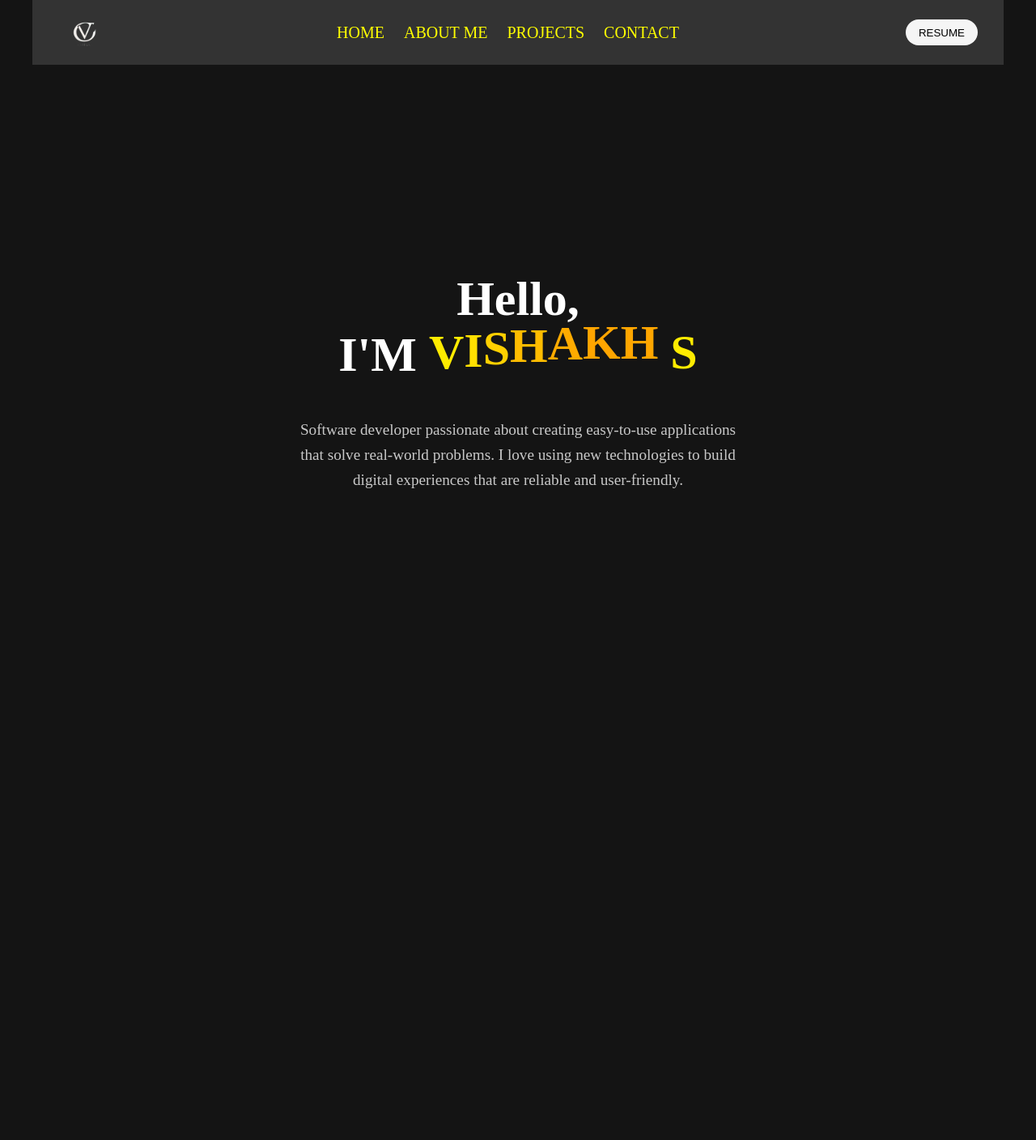
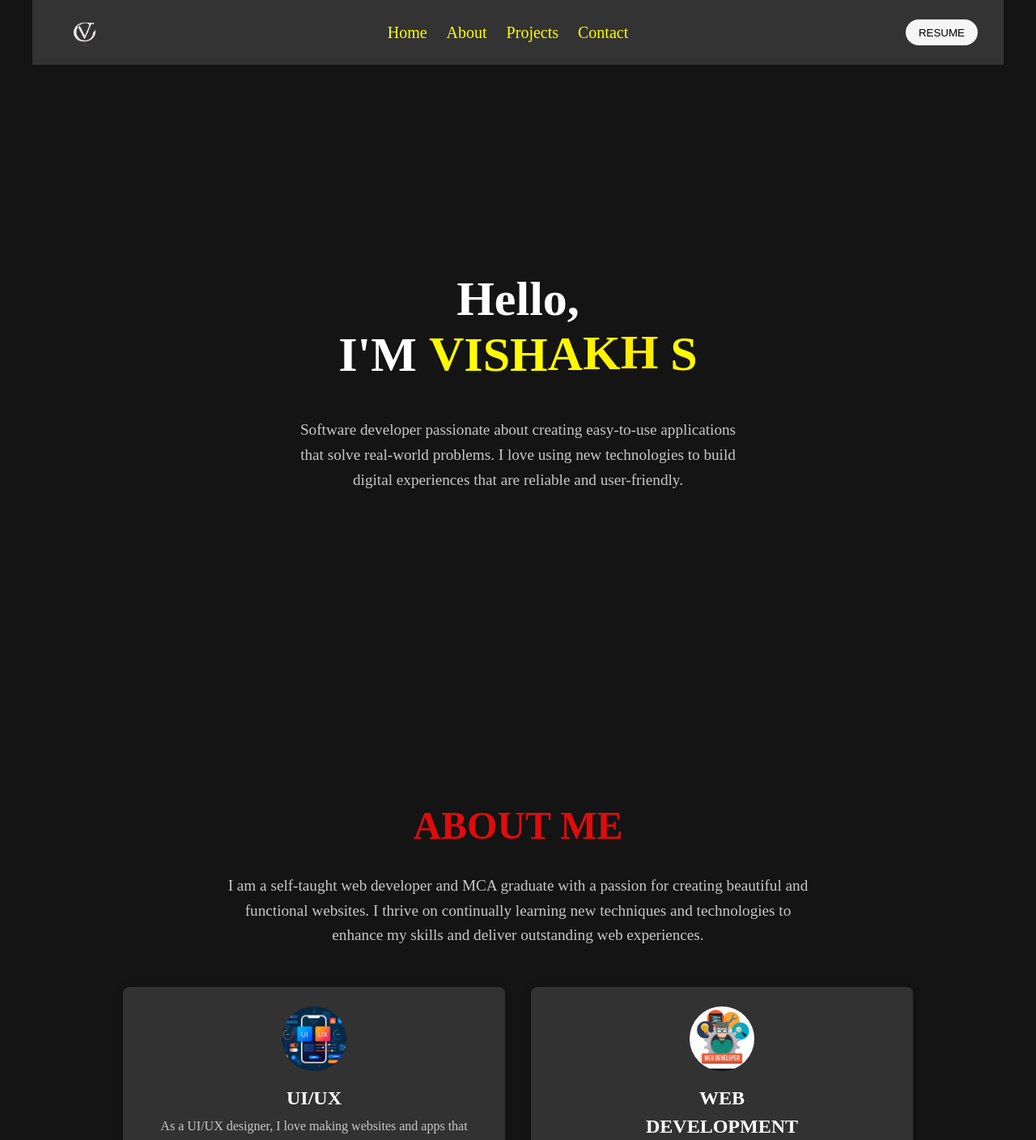
Before and after one commit to Vishakhs0019/PORTFOLIO, a React (Vite) app: page / in a window 1280 px wide. Shown: the top 1408 px of the page at 81% size. Before the commit the page ends 880 px from the top, so only its background shows below. Built offline with nearby package versions, Linux system fonts and the light colour scheme.

Commit message:
git commit

```diff
--- a/src/App.jsx
+++ b/src/App.jsx
@@ -14,13 +14,10 @@ function App() {
   return (
     <>
       <Navbar/>
-      <Routes>
-      <Route path="/game" element={<Game/>}/>
-      <Route path="/contact" element={<Contact/>}/>
-      <Route path="/" element={<Home/>}/>
-      <Route path="/about" element={<About/>}/>
-      <Route path="/project" element={<Project/>}/>
-      </Routes>
+      <Home/>
+      <About/>
+      <Project/>
+      <Contact/>
     </>
   )
 }
--- a/src/contact.css
+++ b/src/contact.css
@@ -1,6 +1,6 @@
 
 
-  .container {
+  #container {
     max-width: 600px;
     margin: 20px auto;
     background: #323232;
--- a/src/contact.jsx
+++ b/src/contact.jsx
@@ -20,7 +20,7 @@ function Contact() {
   };
 
   return (
-    <div className="container">
+    <div  id="container">
       <h2>Contact Us</h2>
       <form ref={form} onSubmit={sendEmail}>
         <div className="form-group">
--- a/src/navbar.jsx
+++ b/src/navbar.jsx
@@ -1,7 +1,7 @@
 import React, { useState } from 'react';
 import './navbar.css';
 import logo from './assets/image.png';
-
+import { Link } from 'react-scroll'
 function Navbar() {
   const [isActive, setIsActive] = useState(false);
 
@@ -19,10 +19,10 @@ function Navbar() {
           <span></span>
         </div>
         <div id="navitems">
-          <a href="/" id="navitemlist" className="navitem">HOME</a>
-          <a href="/about" id="navitemlist" className="navitem">ABOUT ME</a>
-          <a href="/project" id="navitemlist" className="navitem">PROJECTS</a>
-          <a href="/contact" id="navitemlist" className="navitem">CONTACT</a>
+        <Link className='navitem' id="navitemlist" activeClass='active' to='homepage' spy={true} smooth={true} offset={-100} duration={500}>Home</Link>
+        <Link className='navitem' id="navitemlist" activeClass='active' to='aboutmain' spy={true} smooth={true} offset={-50} duration={500}>About</Link>
+        <Link className='navitem'  id="navitemlist"activeClass='active' to='works' spy={true} smooth={true} offset={-50} duration={500}>Projects</Link>
+        <Link className='navitem'  id="navitemlist"activeClass='active' to='container' spy={true} smooth={true} offset={-50} duration={500}>Contact</Link>
         </div>
         <a href="/cv.pdf" download="vishakh.pdf"><button id="navbutton">
           RESUME
```
